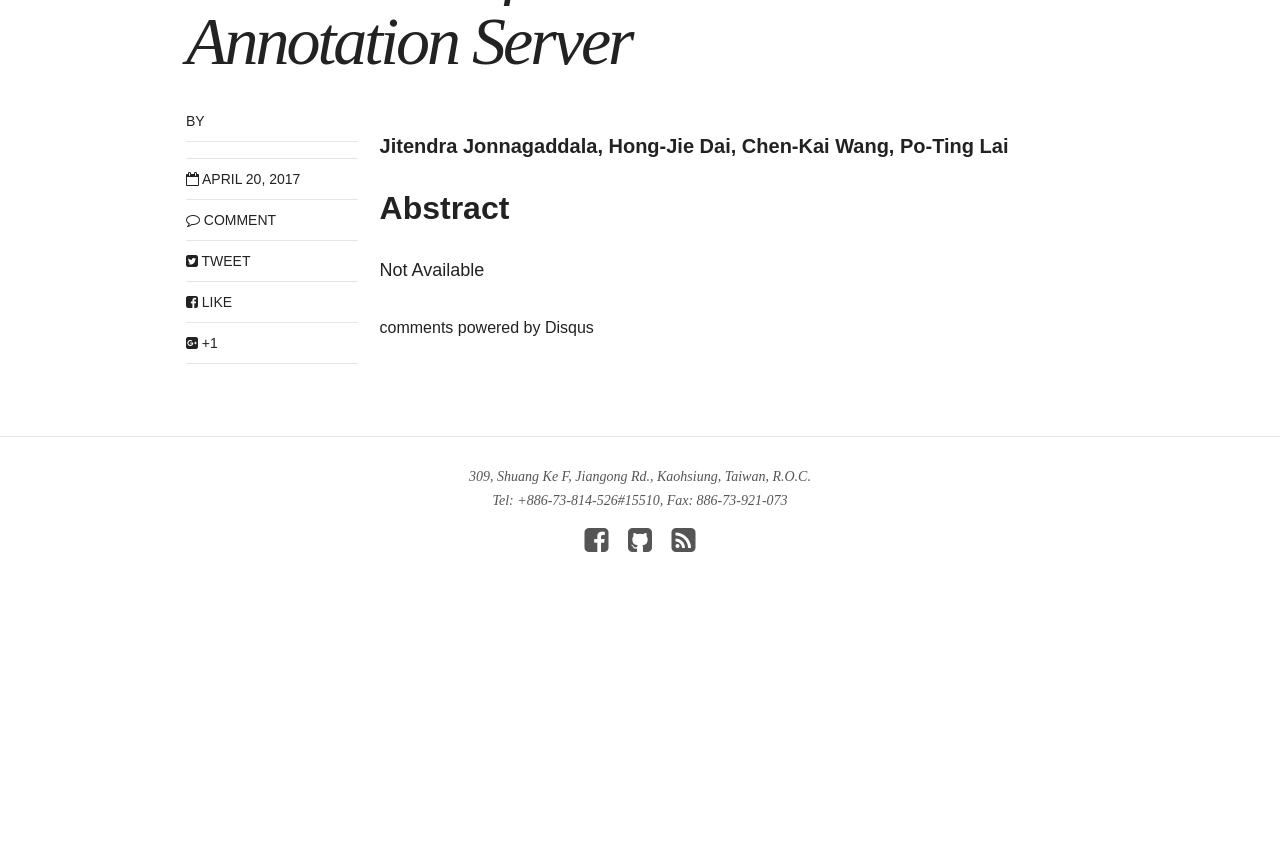
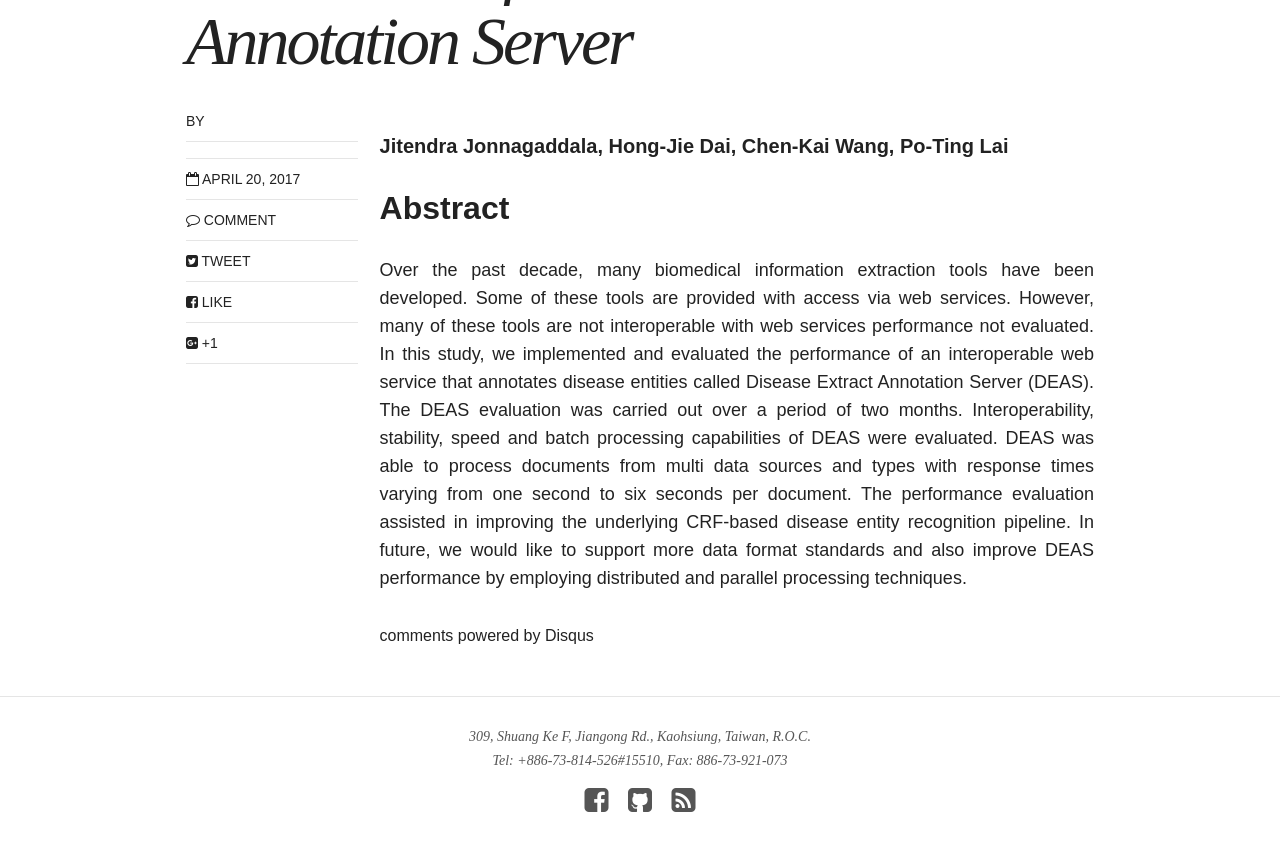
Before and after one commit to nkustislab/nkustislab.github.io, a Jekyll site: the page built from _posts/publication/2017-04-20-201703.md, in a window 1280 px wide and 900 px high, scrolled down 671 px. Shown: the top 851 px of the window. Built offline with Jekyll 4.4.1, drawn with Linux system fonts in a browser that asks for light colours; nearby versions of some CDN libraries; comment, search, counter and statistics services are not loaded; before the commit the page ends 1323 px from its top, so only the background shows below that.

Commit message:
更新摘要

```diff
--- a/_posts/publication/2017-04-20-201703.md
+++ b/_posts/publication/2017-04-20-201703.md
@@ -18,4 +18,5 @@ share: true
 ---
 
 ## Abstract
-Not Available
+
+Over the past decade, many biomedical information extraction tools have been developed. Some of these tools are provided with access via web services. However, many of these tools are not interoperable with web services performance not evaluated.  In this study, we implemented and evaluated the performance of an interoperable web service that annotates disease entities called Disease Extract Annotation Server (DEAS). The DEAS evaluation was carried out over a period of two months. Interoperability, stability, speed and batch processing capabilities of DEAS were evaluated. DEAS was able to process documents from multi data sources and types with response times varying from one second to six seconds per document.  The performance evaluation assisted in improving the underlying CRF-based disease entity recognition pipeline. In future, we would like to support more data format standards and also improve DEAS performance by employing distributed and parallel processing techniques.
```
Also changed, not shown: _posts/publication/2023-09-16-202328.md (renamed from _posts/publication/2023-09-16-202329.md).
